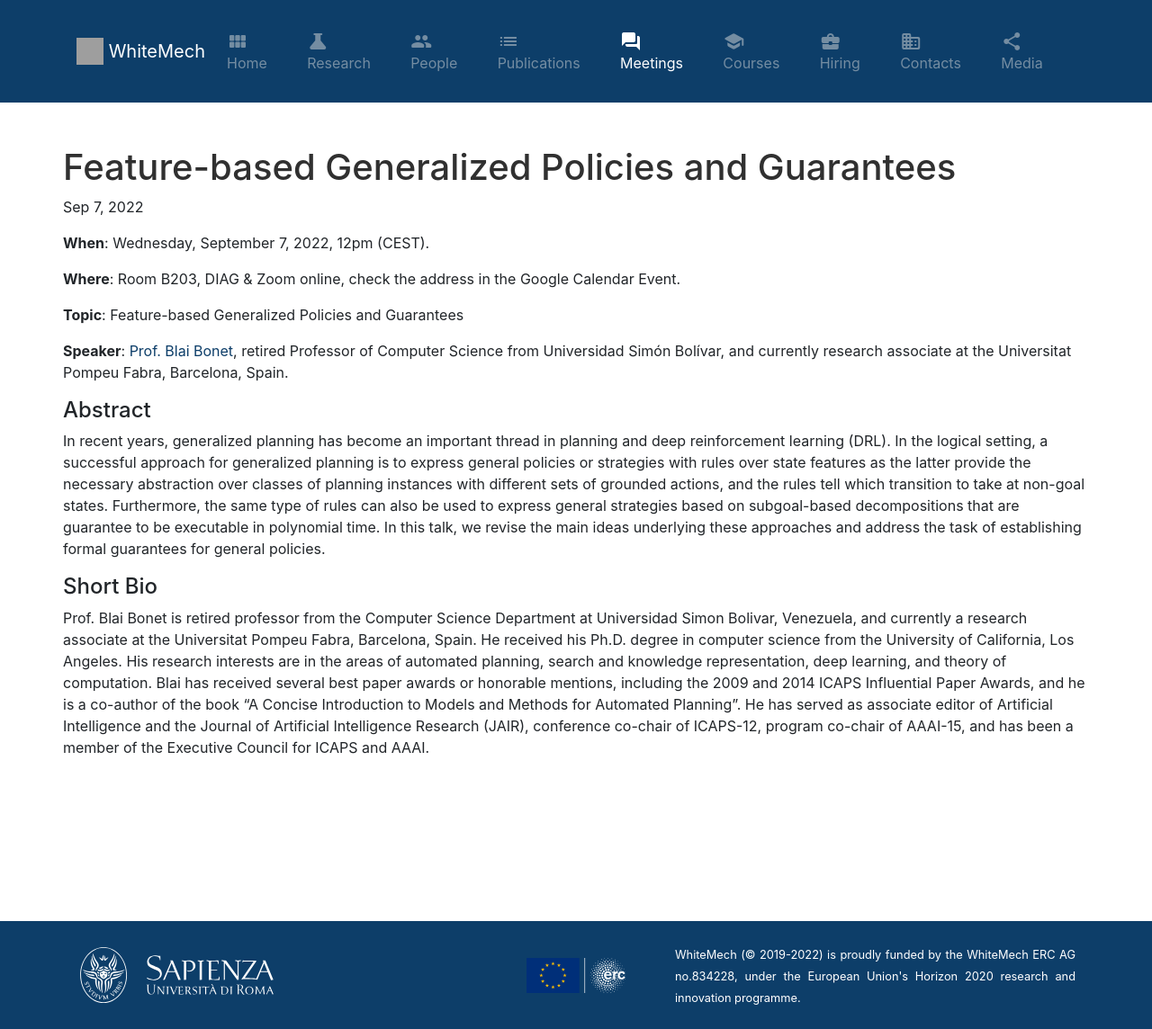
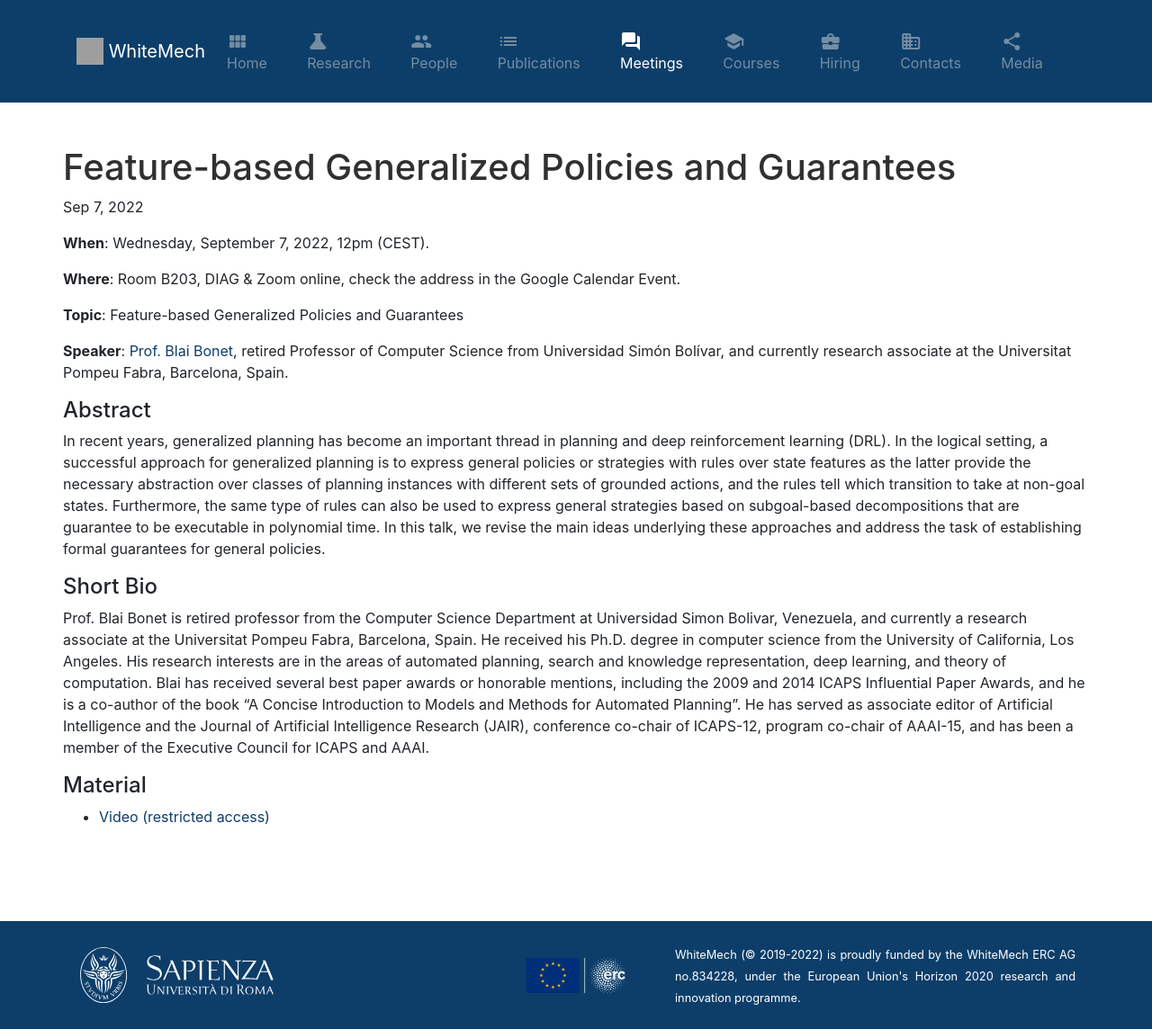
Before and after one commit to whitemech/whitemech.github.io, a Jekyll site: the page built from meetings/_posts/2022-09-07-feature-based-generalized-policies-and-guarantees.md, in a window 1280 px wide and 1144 px high. Shown: the whole window at 90% size. Built offline with Jekyll 4.4.1, drawn with Linux system fonts in a browser that asks for light colours.

Commit message:
blai's talk recording

```diff
--- a/meetings/_posts/2022-09-07-feature-based-generalized-policies-and-guarantees.md
+++ b/meetings/_posts/2022-09-07-feature-based-generalized-policies-and-guarantees.md
@@ -19,3 +19,7 @@
 #### Short Bio
 
 Prof. Blai Bonet is retired professor from the Computer Science Department at Universidad Simon Bolivar, Venezuela, and currently a research associate at the Universitat Pompeu Fabra, Barcelona, Spain. He received his Ph.D. degree in computer science from the University of California, Los Angeles. His research interests are in the areas of automated planning, search and knowledge representation, deep learning, and theory of computation. Blai has received several best paper awards or honorable mentions, including the 2009 and 2014 ICAPS Influential Paper Awards, and he is a co-author of the book "A Concise Introduction to Models and Methods for Automated Planning". He has served as associate editor of Artificial Intelligence and the Journal of Artificial Intelligence Research (JAIR), conference co-chair of ICAPS-12, program co-chair of AAAI-15, and has been a member of the Executive Council for ICAPS and AAAI.
+
+#### Material
+
+- [Video (restricted access)](https://uniroma1.zoom.us/rec/share/Pgi5WgpoRCj6TkCuysAUIrnvJQBAIYewCiZLY5aP0rD5CxSjlJQKqIzGoVcuF3iX.IdvObU7T1dodXq_P?startTime=1662545089000)
```
